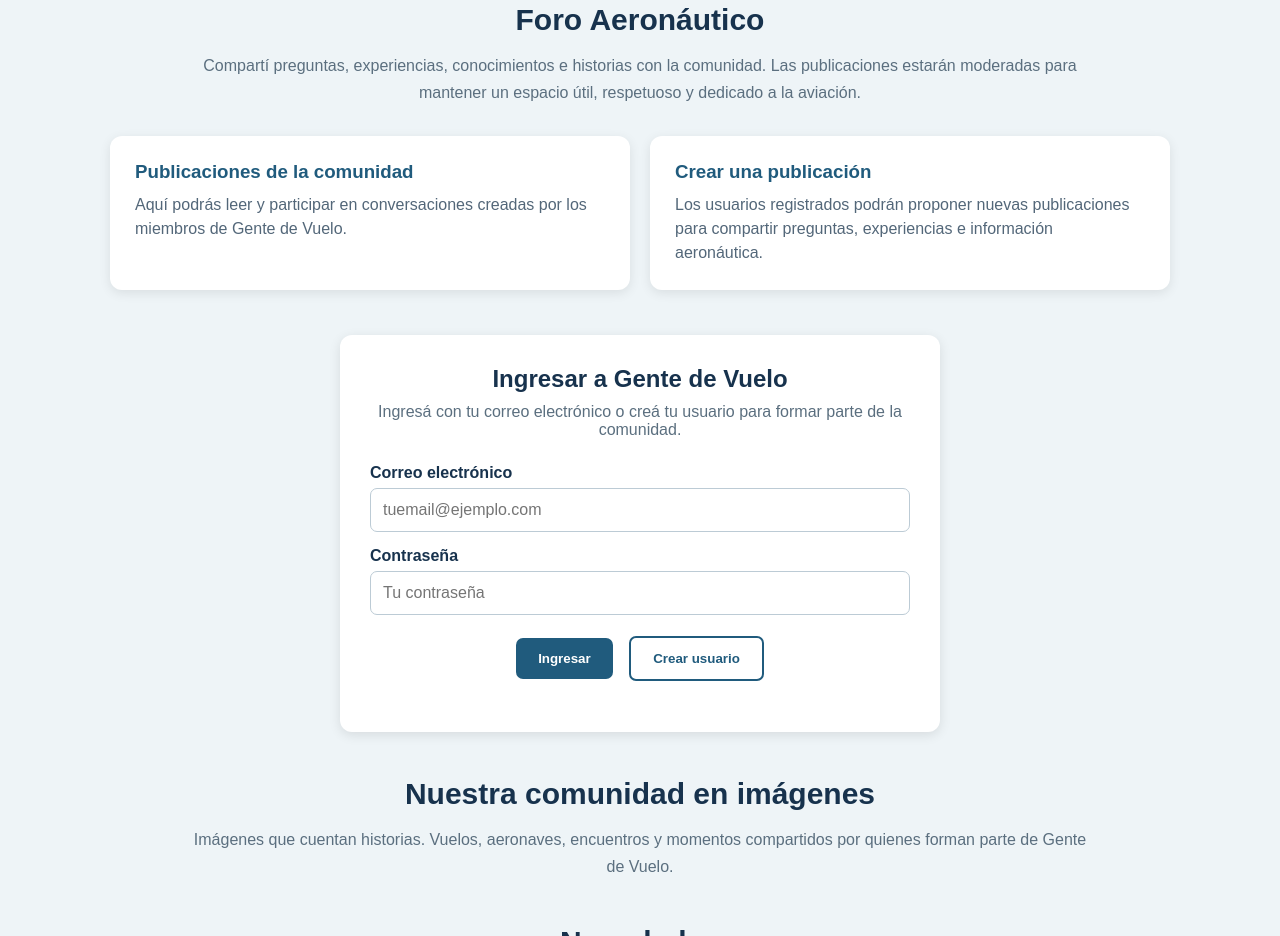
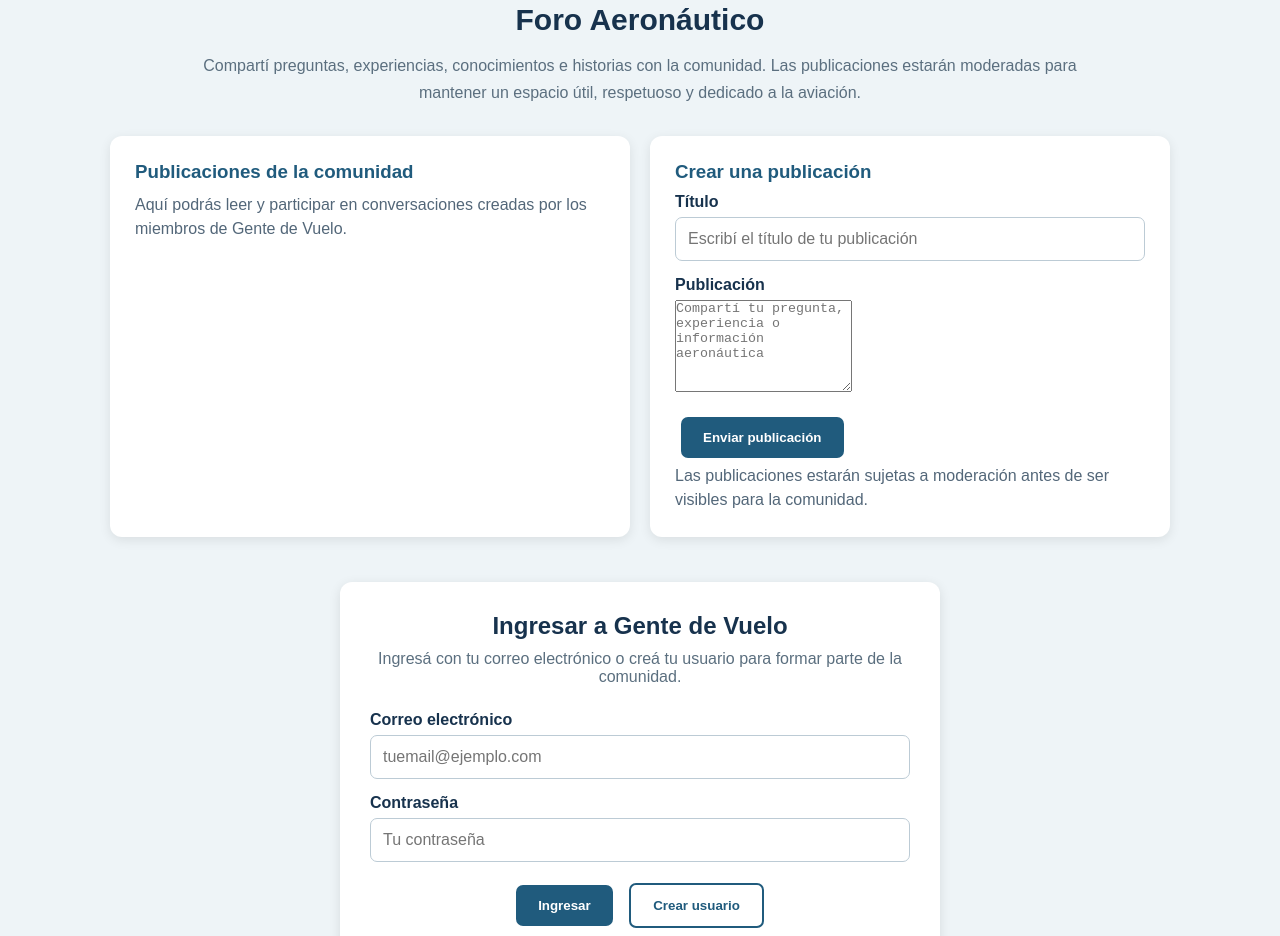
Before and after one commit to gusfab71-cmd/gentedevuelo, a plain HTML site: page index.html in a window 1280 px wide. Shown: the part 1993-2929 px from the top of the page. Drawn offline with nearby package versions, Linux system fonts and the light colour scheme.

Commit message:
Agregar formulario de publicaciones al foro

```diff
--- a/index.html
+++ b/index.html
@@ -427,14 +427,35 @@
         miembros de Gente de Vuelo.
       </p>
     </div>
+<div class="tarjeta">
+  <h3>Crear una publicación</h3>
 
-    <div class="tarjeta">
-      <h3>Crear una publicación</h3>
-      <p>
-        Los usuarios registrados podrán proponer nuevas publicaciones para
-        compartir preguntas, experiencias e información aeronáutica.
-      </p>
-    </div>
+  <div class="campo">
+    <label for="tituloPublicacion">Título</label>
+    <input
+      type="text"
+      id="tituloPublicacion"
+      placeholder="Escribí el título de tu publicación"
+    >
+  </div>
+
+  <div class="campo">
+    <label for="contenidoPublicacion">Publicación</label>
+    <textarea
+      id="contenidoPublicacion"
+      rows="6"
+      placeholder="Compartí tu pregunta, experiencia o información aeronáutica"
+    ></textarea>
+  </div>
+
+  <button class="boton">Enviar publicación</button>
+
+  <p>
+    Las publicaciones estarán sujetas a moderación antes de ser visibles
+    para la comunidad.
+  </p>
+</div>
+
   </div>
 </section>
 
```
